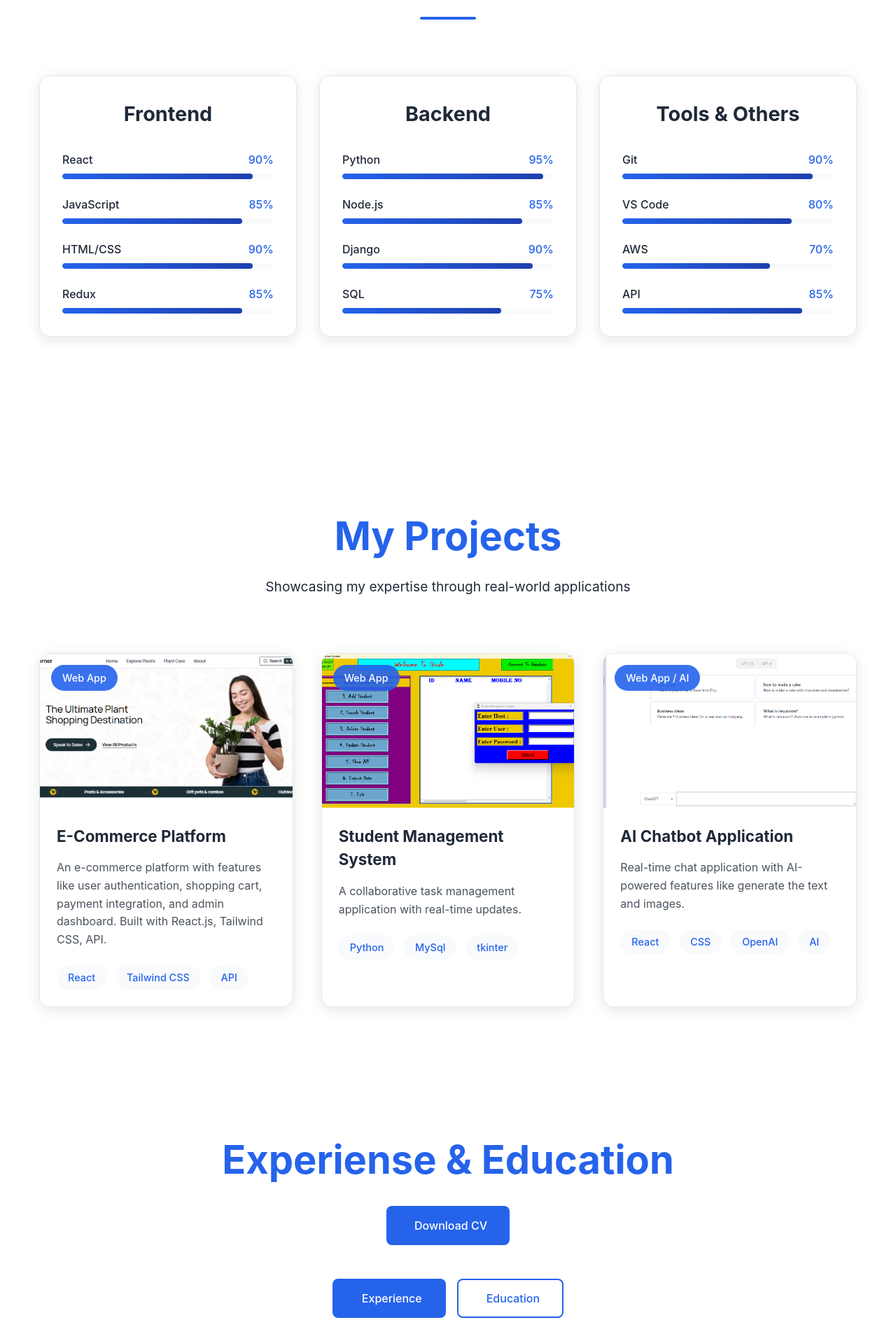
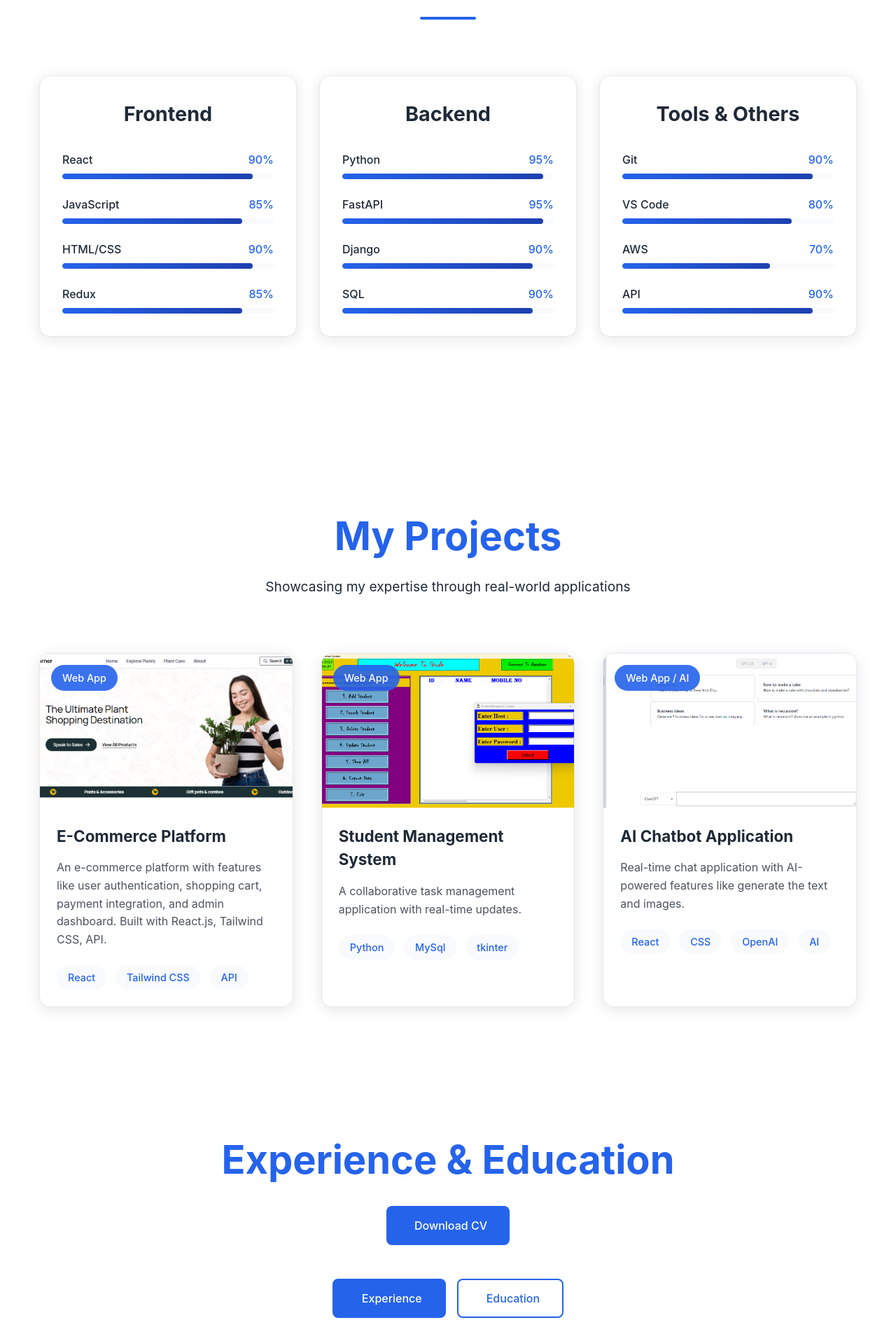
Before and after one commit to Sohil-Shaikh/my_portfolio, a React (Vite) app: page / in a window 1280 px wide. Shown: the part 1762-3658 px from the top of the page at 70% size. Built offline with nearby package versions, Linux system fonts and the light colour scheme.

Commit message:
changed skills

```diff
--- a/src/pages/Resume.jsx
+++ b/src/pages/Resume.jsx
@@ -93,7 +93,7 @@ const Resume = () => {
     >
       <div className="resume-container">
         <div className="resume-header">
-          <h2>Experiense & Education</h2>
+          <h2>Experience & Education</h2>
           <div className="resume-actions">
             <a
               href="/sohil_resume.pdf"
--- a/src/pages/Skills.jsx
+++ b/src/pages/Skills.jsx
@@ -23,9 +23,9 @@ const Skills = () => {
       category: "Backend",
       items: [
         { name: "Python", level: 95 },
-        { name: "Node.js", level: 85 },
+        { name: "FastAPI", level: 95 },
         { name: "Django", level: 90 },
-        { name: "SQL", level: 75 }
+        { name: "SQL", level: 90 }
       ]
     },
     {
@@ -34,7 +34,7 @@ const Skills = () => {
         { name: "Git", level: 90 },
         { name: "VS Code", level: 80 },
         { name: "AWS", level: 70 },
-        { name: "API", level: 85 }
+        { name: "API", level: 90 }
       ]
     }
   ];
```
